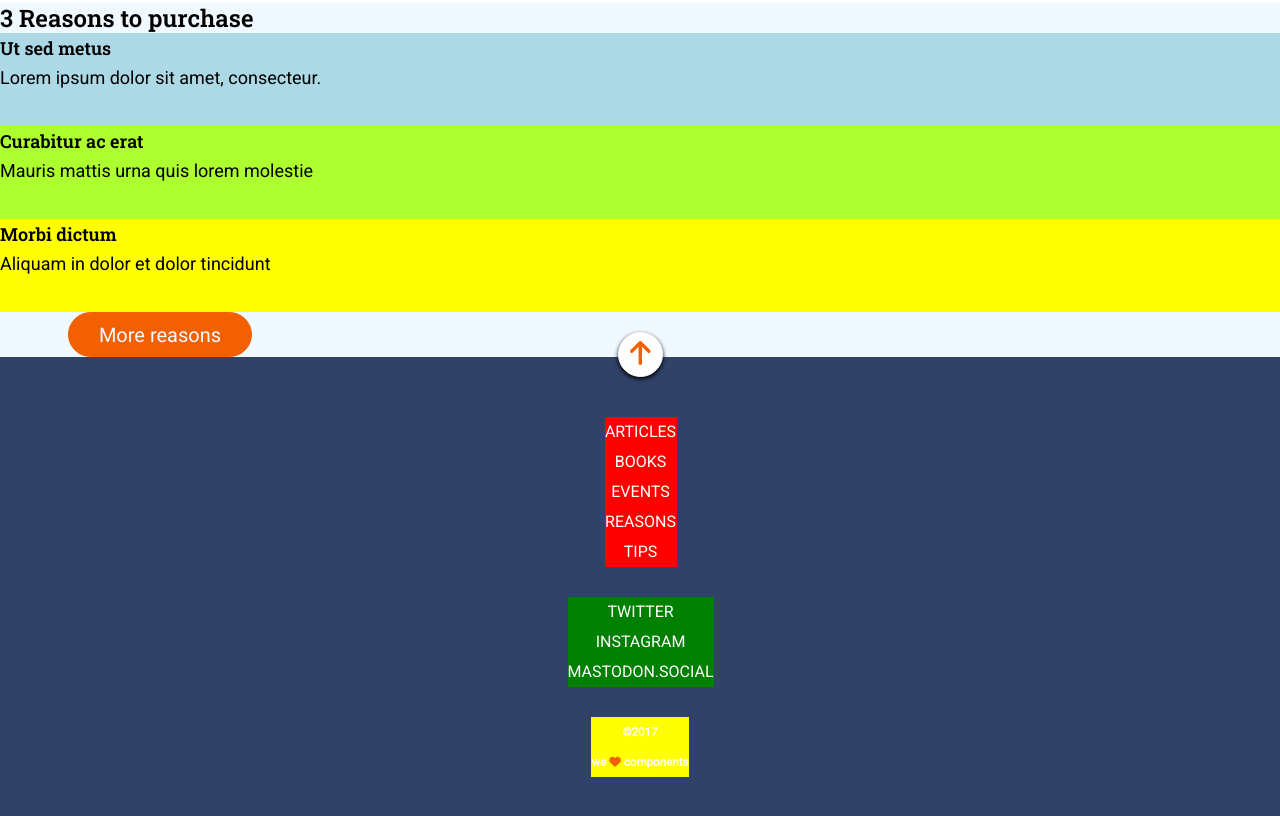
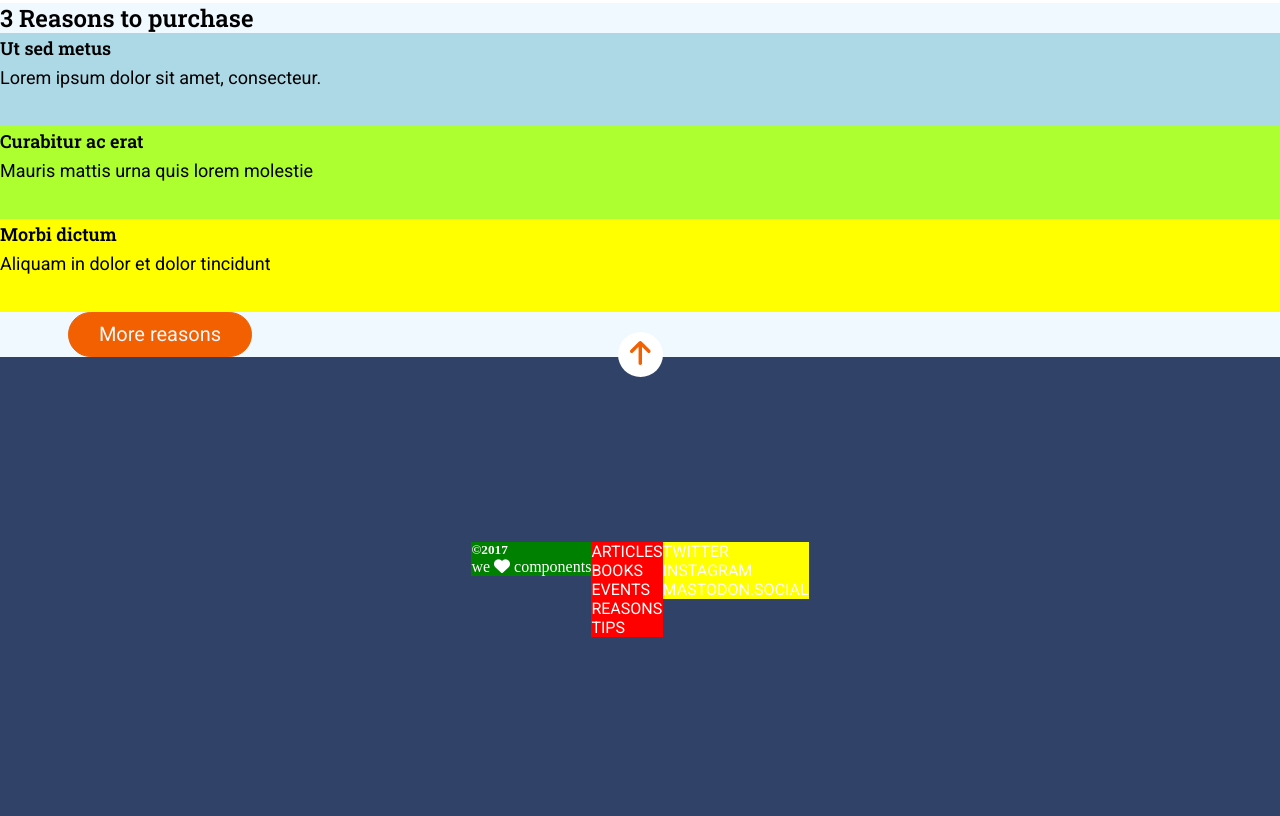
Before and after one commit to Adalab/modulo-1-evaluacion-final-IreneRuedaVega, a website: page src/html/index.html in a window 1280 px wide. Shown: the part 1158-1974 px from the top of the page. Drawn offline with nearby package versions, Linux system fonts and the light colour scheme; files that its build step writes are made by us from their sources; files whose address does not match are found by name.

Commit message:
Add unfinished footer

```diff
--- a/src/html/partials/footer.html
+++ b/src/html/partials/footer.html
@@ -8,16 +8,16 @@
       />
     </a>
   </div>
-  <div class="footer__nav-container">
-    <div class="menu">
+  <div class="footer__nav">
+    <div class="menu-articles">
       <nav>
-        <ul class="menu__list">
+        <ul>
           <li>
             <a
               href="https://adalab.es/"
               title="Ir a la página de Adalab"
               target="_blank"
-              class="menu__list--1"
+              class="link"
               >Articles</a
             >
           </li>
@@ -26,7 +26,7 @@
               href="https://adalab.es/"
               title="Ir a la página de Adalab"
               target="_blank"
-              class="menu__list--1"
+              class="link"
               >Books</a
             >
           </li>
@@ -35,7 +35,7 @@
               href="https://adalab.es/"
               title="Ir a la página de Adalab"
               target="_blank"
-              class="menu__list--1"
+              class="link"
               >Events</a
             >
           </li>
@@ -44,7 +44,7 @@
               href="https://adalab.es/"
               title="Ir a la página de Adalab"
               target="_blank"
-              class="menu__list--1"
+              class="link"
               >Reasons</a
             >
           </li>
@@ -53,22 +53,22 @@
               href="https://adalab.es/"
               title="Ir a la página de Adalab"
               target="_blank"
-              class="menu__list--1"
+              class="link"
               >Tips</a
             >
           </li>
         </ul>
       </nav>
     </div>
-    <div class="social">
+    <div class="menu-social">
       <nav>
-        <ul class="menu__social">
+        <ul>
           <li>
             <a
               href="https://adalab.es/"
               title="Ir a la página de Adalab"
               target="_blank"
-              class="menu__social--1"
+              class="link"
               >Twitter</a
             >
           </li>
@@ -77,7 +77,7 @@
               href="https://adalab.es/"
               title="Ir a la página de Adalab"
               target="_blank"
-              class="menu__social--1"
+              class="link"
               >Instagram</a
             >
           </li>
@@ -86,18 +86,18 @@
               href="https://adalab.es/"
               title="Ir a la página de Adalab"
               target="_blank"
-              class="menu__social--1"
+              class="link"
               >Mastodon.social</a
             >
           </li>
         </ul>
       </nav>
     </div>
-  </div>
-  <div class="footer__copy">
-    <h5>&copy;2017</h5>
-    <h5 class="footer__copy--heart">
-      we <span class="heart1"><i class="fas fa-heart"></i></span> components
-    </h5>
+    <div class="copy">
+      <h5 class="copy-year">&copy;2017</h5>
+      <span class="footer__copy--heart">
+        we <span class="heart1"><i class="fas fa-heart"></i></span> components
+      </span>
+    </div>
   </div>
 </footer>
--- a/src/scss/layout/_footer.scss
+++ b/src/scss/layout/_footer.scss
@@ -1,59 +1,93 @@
 .footer {
   background-color: $color-secundary;
-  width: 100vw;
-  color: $color-primary;
   display: flex;
   flex-direction: column;
+  justify-content: center;
   align-items: center;
-  justify-content: center;
   text-align: center;
   position: relative;
+  height: 465px;
+  width: 100%;
 }
 
 .footer__arrow {
   position: absolute;
   top: -25px;
+  width: 45px;
+  height: 45px;
+  background-color: $color-primary;
+  border-radius: 22.5px;
+  display: flex;
+  flex-direction: column;
+  align-items: center;
   justify-content: center;
-  align-items: center;
-  background-color: $color-primary;
-  border: 1px solid $color-primary;
-  border-radius: 22.5px;
-  height: 45px;
-  width: 45px;
-  display: flex;
-  justify-content: center;
-  align-items: center;
-  box-shadow: 0 2px 4px 0 $color-dark;
 }
 
-.menu {
-  background-color: red;
-  margin: 60px 123px 0 124px;
+.footer__nav {
+  color: $color-primary;
 }
 
-.social {
-  background-color: green;
-  margin: 30px 86px 0px 87px;
+.link {
+  font-family: $font-main;
+  text-decoration: none;
+  text-transform: uppercase;
+  color: $color-primary;
 }
 
-.menu__list--1,
-.menu__social--1 {
-  color: $color-primary;
-  text-decoration: none;
-  text-transform: uppercase;
-  font-size: 16px;
-  line-height: 30px;
-  font-family: $font-main;
+.menu-articles {
+  background-color: red;
 }
 
-.footer__copy {
+.menu-social {
   background-color: yellow;
-  font-family: $font-main;
-  font-size: 14px;
-  line-height: 30px;
-  margin: 30px 0 45px 0;
 }
 
-.heart1 {
+.copy {
+  background-color: green;
+}
+
+/* .heart1 {
   color: $color-tertiary;
 }
+ */
+
+@media all and (min-width: 768px) {
+  .footer__nav {
+    display: flex;
+    flex-direction: row;
+    align-items: flex-start;
+    justify-content: center;
+    text-align: left;
+  }
+  .menu-articles {
+    background-color: red;
+    order: 0;
+  }
+
+  .menu-social {
+    background-color: yellow;
+    order: 1;
+  }
+
+  .copy {
+    background-color: green;
+    order: -1;
+  }
+}
+
+@media all and (min-width: 1200px) {
+  .menu-articles {
+    background-color: red;
+    order: 0;
+  }
+
+  .menu-social {
+    background-color: yellow;
+    order: 1;
+  }
+
+  .copy {
+    background-color: green;
+    order: -1;
+  }
+}
--- a/src/scss/pages/_section-reasons.scss
+++ b/src/scss/pages/_section-reasons.scss
@@ -52,7 +52,7 @@
   margin: 0 68px 60px 68px;
   display: flex;
   justify-content: center;
-  align-items: centers;
+  align-items: center;
 }
 
 .more-button {
```
